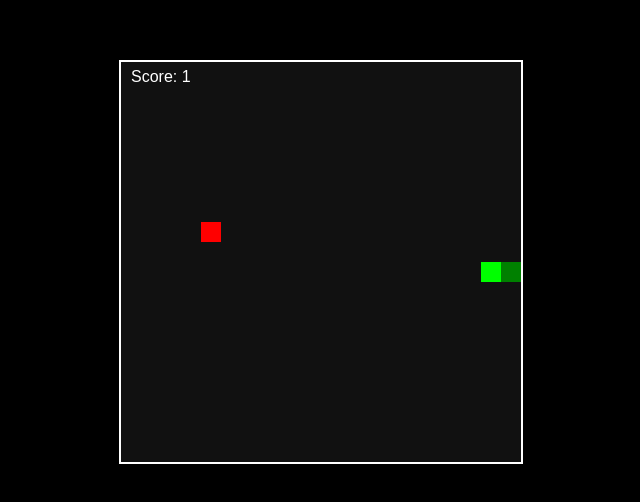
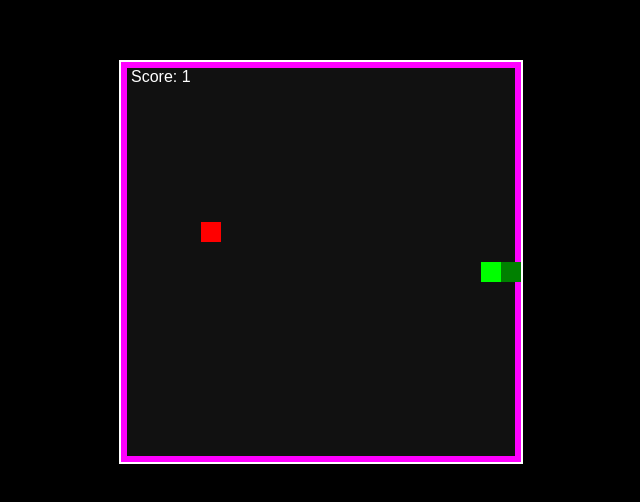
Before and after one commit to jain123darshan/snake-game, a plain HTML site: page python_project/snake_project/index.html in a window 1280 px wide. Shown: the part 138-640 px from the top of the page, without its empty margins (319-959 px from the left). Drawn offline with Linux system fonts and the light colour scheme.

Commit message:
Add configurable inner colored border to canvas

```diff
--- a/python_project/snake_project/index.html
+++ b/python_project/snake_project/index.html
@@ -28,6 +28,10 @@
     const canvas = document.getElementById('gameCanvas');
     const ctx = canvas.getContext('2d');
 
+    // Border settings: change these to any color/width you like
+    const borderColor = "#ff00ff"; // example: magenta
+    const borderWidth = 6; // pixels
+
     const box = 20; // size of snake block
     let snake = [{ x: 200, y: 200 }];
     let food = { x: Math.floor(Math.random()*20)*box, y: Math.floor(Math.random()*20)*box };
@@ -45,6 +49,11 @@
 
     function draw() {
       ctx.clearRect(0,0,canvas.width,canvas.height);
+
+      // Draw inner boundary border (adjust color/width with the constants above)
+      ctx.lineWidth = borderWidth;
+      ctx.strokeStyle = borderColor;
+      ctx.strokeRect(borderWidth/2, borderWidth/2, canvas.width - borderWidth, canvas.height - borderWidth);
 
       // Draw food
       ctx.fillStyle = "red";
```
